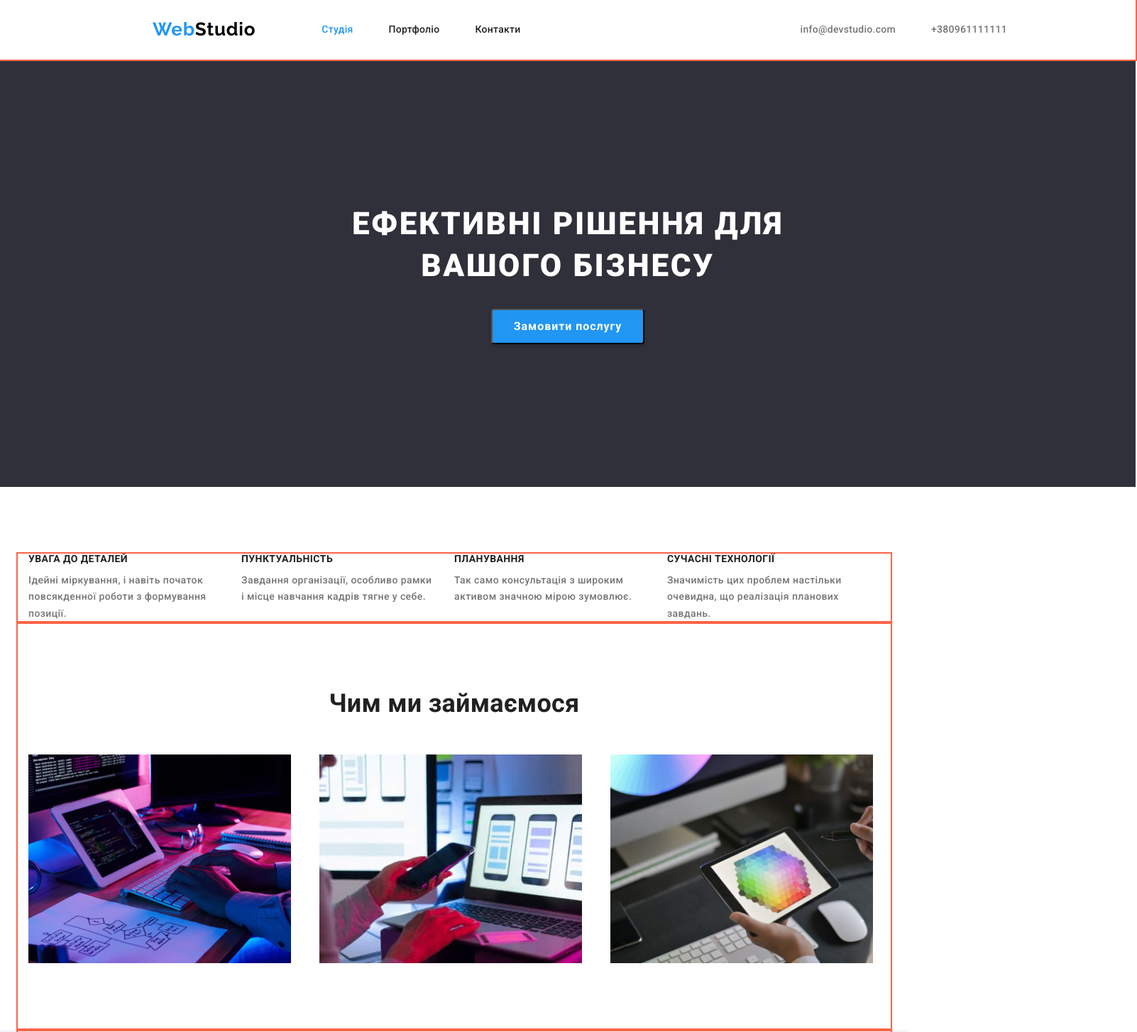
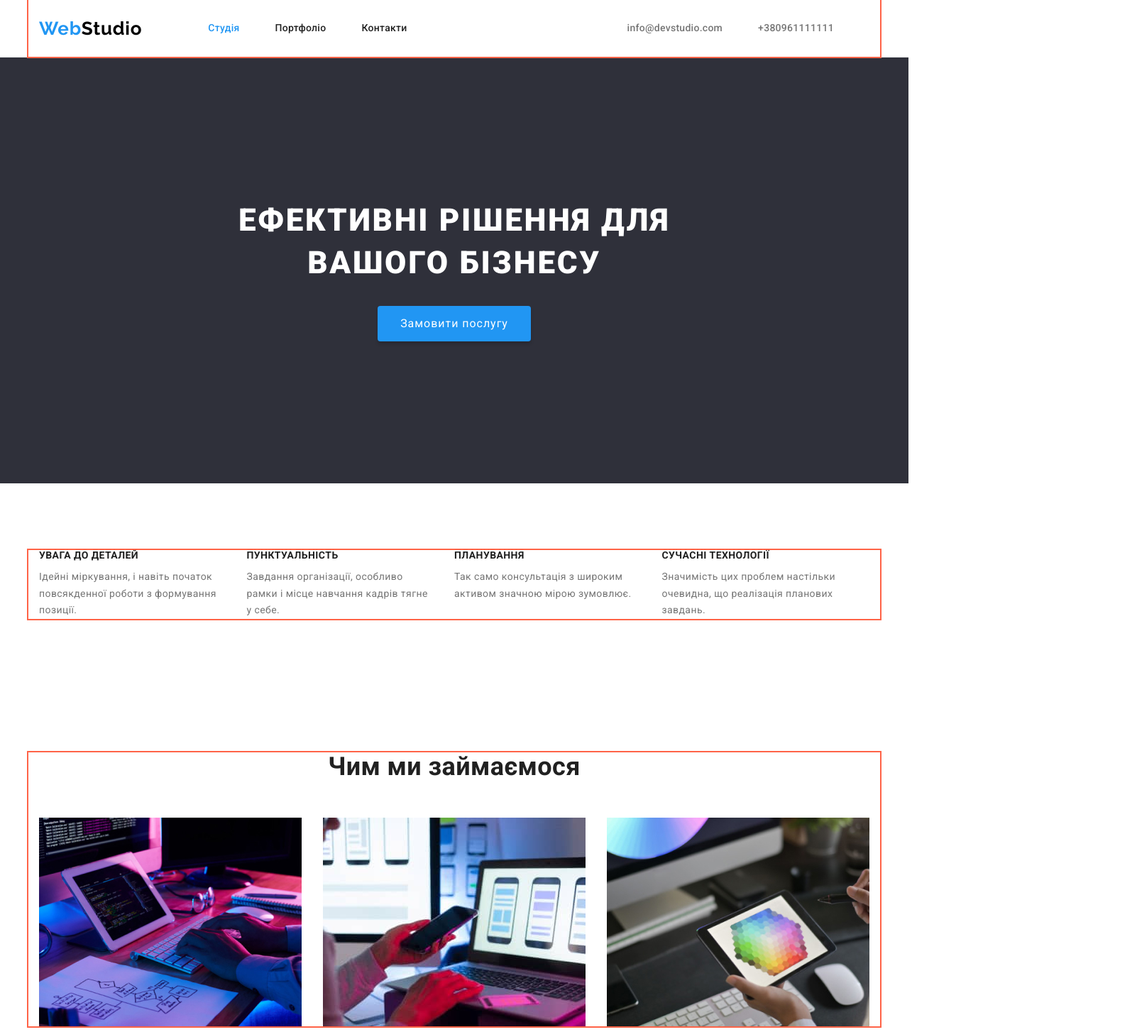
Before and after one commit to Tormoond/Tormoond-goit-markup-hw-03, a plain HTML site: page index.html in a window 1280 px wide. Shown: the top 1454 px of the page at 71% size, 1602 px wide, since content can reach past the window. Drawn offline with nearby package versions, Linux system fonts and the light colour scheme.

Commit message:
Изменения в дз

```diff
--- a/css/styles.css
+++ b/css/styles.css
@@ -64,11 +64,8 @@ body{
 color: var(--primery-text-color);
 font-family:'Roboto' , sans-serif;
 background-color: var(--background-color);
-
-font-weight: 500;
 font-size: 14px;
-line-height: 1.4;
-letter-spacing: 0.02em;
+letter-spacing: 0.03em;
 }
 a {
   color: var(--primery-text-color);
@@ -98,24 +95,20 @@ ul {
   display: block;
 }
 
-.conteiner-header{
-
+.header-sheets{
+  border-bottom: 1px solid #ECECEC;
+}
+.header-sheets .conteiner{
   display: flex;
   align-items: center;
-  outline: 2px solid tomato ;
-  margin: 0 auto;
-
-  width: 1600px;
-
-
 }
 
 .page-header {
   background-color:var(--white-color);
 }
 .logo {
-  padding-left: 215px;
-  padding-right: 93px;
+
+  margin-right: 93px;
 
   font-family: 'Raleway';
   font-style: normal;
@@ -134,13 +127,13 @@ ul {
 }
 
 .nav-link{
-  padding-right: 344px;
+
   display: block;
   display: flex;
 
 font-weight: 500;
 font-size: 14px;
-line-height: 1.4;
+line-height: 1.14;
 letter-spacing: 0.02em;
 }
 .nav-link .item{
@@ -163,7 +156,7 @@ color: var(--accent-color);
 
 
 .contacts{
-
+ margin-left: auto;
 
  display: flex;
 }
@@ -203,20 +196,18 @@ top: 80px;
 border: 1px solid #ECECEC;
 }
 .hero {
-  margin: 0 auto;
-  width: 1600px;
-  height: 600px;
+
   text-align: center;
   background-color: #2f303a;
-
+  padding: 200px 0;
 }
 .hero-button {
-  margin: 350,692,200,692;
-  width: 216px;
+
+  min-width: 216px;
   height: 50px;
 
   font-family: 'Roboto';
-  font-weight: 700;
+
   font-size: 16px;
   line-height: 1.87;
   letter-spacing: 0.06em;
@@ -225,6 +216,8 @@ border: 1px solid #ECECEC;
   background: var(--accent-color);
   box-shadow: 0px 4px 4px rgba(0, 0, 0, 0.15);
   border-radius: 4px;
+  border: none;
+  padding: 10px 32px;
 }
 .hero-button:hover,
 .hero-button:focus{
@@ -234,12 +227,10 @@ border-radius: 4px;
 }
 
 .hero-lozung {
-  padding-top: 200px;
-  padding-bottom: 30px;
-  padding-left: 452px;
-  padding-right: 452px;
-  margin-top: 0;
-  margin-bottom: 0;
+width: 696px;
+margin: 0 auto;
+margin-bottom: 30px;
+
 
   font-weight: 900;
   font-size: 44px;
@@ -256,12 +247,12 @@ border-radius: 4px;
   display: flex;
 }
 .list-name{
-  padding-bottom: 10px;
+  margin-bottom: 10px;
 }
-.list-items > .list-info{
-  width: 270px;
+.list-info{
+
   flex-basis: calc(100% / 4);
-  margin-right: 30px;
+  padding-right: 30px;
 }
 .list-items .list-name{
 font-weight: 700;
@@ -279,16 +270,16 @@ letter-spacing: 0.03em;
 color: var(--secodery-text-color)
 }
 .list-info:last-child{
-  padding-right: 0px;
+  margin-right: 0px;
 }
 
 
 /* чем мы занимаемся*/
-.main-center {
-  background-color: var(--background-color);
+.main-center{
+  padding:  94px 0;
 }
 .main-center-tittle {
-  padding-bottom: 50px;
+ margin-bottom: 50px;
   text-align: center;
 font-weight: 700;
 font-size: 36px;
@@ -297,12 +288,9 @@ color: var(--primery-text-color);
 }
 .photo-list{
   display: flex;
+  gap: 30px;
 }
-.photo-items{
-  padding-bottom: 94px;
- flex-basis:calc(100% / 3) ;
- padding-right: 30px;
-}
+
 .photo-items:last-child{
   padding-right: 0px;
 }
@@ -311,28 +299,23 @@ color: var(--primery-text-color);
 .our-team {
   background-color: var(--color);
 }
-.main-center-tittle{
-  padding-top: 94px;
-}
+
 .box-list{
- display: block;
  display: flex;
- padding-bottom: 94px;
  gap: 30px;
-
-
 }
 .title-box{
 
 box-shadow: 0px 1px 3px rgba(0, 0, 0, 0.12), 0px 1px 1px rgba(0, 0, 0, 0.14), 0px 2px 1px rgba(0, 0, 0, 0.2);
 border-radius: 0px 0px 4px 4px;
   width: 270px;
-  height: 368px;
+  background-color: #EEEEEE;
 }
 
-
+.box-card{
+  margin-top: 30px;
+}
 .person-name{
-  padding-top: 30px;
   font-weight: 500;
   font-size: 16px;
   line-height: 1.18;
@@ -353,16 +336,13 @@ color:var(--secodery-text-color)
 /* подвал*/
 .footer {
   background-color: var(--background-color-footer);
+  padding: 60px 0;
 }
 
 .link-footer{
   padding-bottom: 20px;
 }
-.footer-conteiner{
-  padding-top: 60px;
-  padding-bottom: 60px;
 
-}
 
 
 
--- a/index.html
+++ b/index.html
@@ -15,14 +15,14 @@
     <link href="https://fonts.googleapis.com/css2?family=Roboto:wght@400;500;700;900&display=swap" rel="stylesheet">
 
 
-    <link rel="stylesheet" href="https://cdnjs.cloudflare.com/ajax/libs/normalize/1.1.0/normalize.min.css" />
+    <link rel="stylesheet" href="https://cdnjs.cloudflare.com/ajax/libs/modern-normalize/1.1.0/modern-normalize.css" />
     <link rel="stylesheet" href="./css/styles.css">
 </head>
 
 <body>
 
     <header class="header-sheets">
-        <div class="conteiner-header">
+        <div class="conteiner">
             <a href="./index.html" class="logo">Web<span class="logo-span">Studio</span></a>
 
             <nav class="navigation">
@@ -42,7 +42,7 @@
 
 
     <main>
-       <div class="line"></div>
+
         <section class="hero">
             <h1 class="hero-lozung">Ефективні рішення для вашого бізнесу</h1>
                 <button type="button" class="hero-button cursor"> Замовити послугу</button>
@@ -53,7 +53,6 @@
         <div class="conteiner">
             <h2 class="visually-hidden"> Hidden HEAD </h2>
             <!--Внимание к деталям-->
-            <div class="conter-list">
 
              <ul class="list-items">
             <li class="list-info">
@@ -76,7 +75,7 @@
                 <p class="list-text">Значимість цих проблем настільки очевидна, що реалізація планових <br> завдань.</p>
             </li>
             </ul>
-            </div>
+
        </div>
       </section>
 
@@ -107,29 +106,36 @@
             <ul class="box-list">
                 <li class="title-box">
                     <img class="title-foto" src="./images/specialists/igor-1.jpg" alt="фото" width="270">
+                    <div class="box-card">
                     <h3  class="person-name">Ігор Дем'яненко</h3>
                     <p class="position">Product Designer</p>
-
+                    </div>
                 </li>
 
                 <li class="title-box">
                     <img class="title-foto" src="./images/specialists/olga-1.jpg" alt="фото" width="270">
+                    <div class="box-card">
                     <h3 class="person-name">Ольга Рєпіна</h3>
                     <p class="position" lang="en">Frontend Developer</p>
+                    </div>
 
                 </li>
 
                 <li class="title-box">
                     <img class="title-foto" src="./images/specialists/mikola-1.jpg" alt="фото" width="270">
+                    <div class="box-card">
                     <h3 class="person-name">Микола Тарасов</h3>
                     <p class="position" lang="en">Marketing</p>
+                    </div>
 
                 </li>
 
                 <li class="title-box">
                     <img class="title-foto" src="./images/specialists/ermakow-1.jpg" alt="фото" width="270">
+                    <div class="box-card">
                     <h3 class="person-name">Михайло Єрмаков</h3>
                     <p class="position" lang="en">UI Designer</p>
+                    </div>
 
                 </li>
 
@@ -142,7 +148,7 @@
 
    <footer class="footer">
     <div class="conteiner">
-        <div class="footer-conteiner">
+
        <div class="link-footer">
     <a href="./index.html" class="logo-futter">Web<span class="logo-span-two">Studio</span></a>
      </div>
@@ -154,7 +160,7 @@
         <li class="link"> <a class="tagup" href="+380631111111"> +380961111111</a></li>
         </ul>
        </address>
-    </div>
+
 </div>
     </footer>
 </body>
```
Also changed, not shown: portfolio.html (+2 -2 lines).
